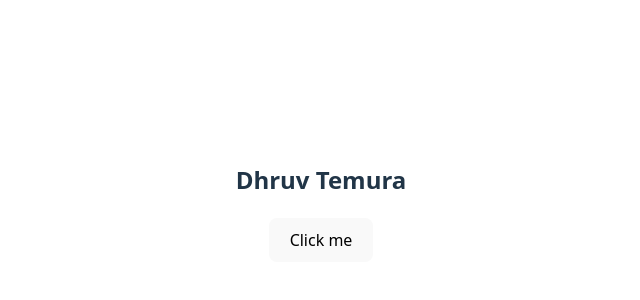
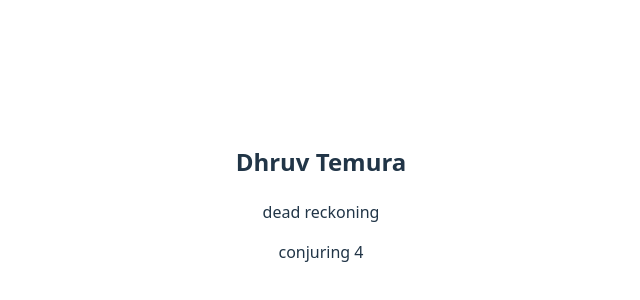
Before and after one commit to DhruvTemura/Movie, a React (Vite) app: page / in a window 1280 px wide. Shown: the part 198-498 px from the top of the page, without its empty margins (319-959 px from the left). Built offline with nearby package versions, Linux system fonts and the light colour scheme.

Commit message:
card setup

```diff
--- a/src/App.jsx
+++ b/src/App.jsx
@@ -1,8 +1,8 @@
 import './App.css'
 
-const BhosduButton = () => {
+const Card = ({title}) => {
   return(
-    <button>Click me</button>
+    <p>{title}</p>
   )
 }
 
@@ -11,7 +11,8 @@ const App = () => {
   return(
     <>
       <h2>Dhruv Temura</h2>
-      <BhosduButton></BhosduButton>
+      <Card title='dead reckoning'/>
+      <Card title='conjuring 4'/>
     </>
   )
 }
```
